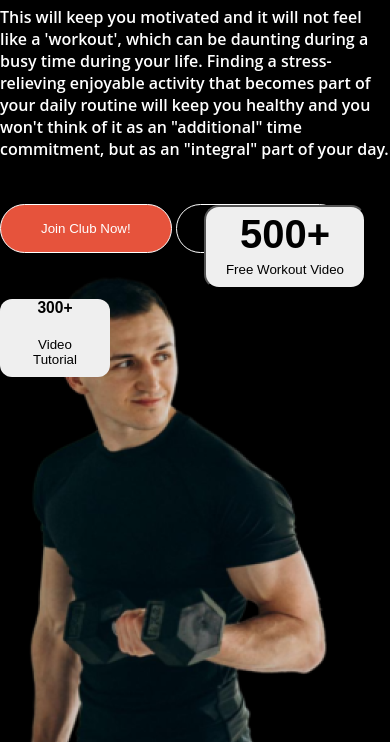
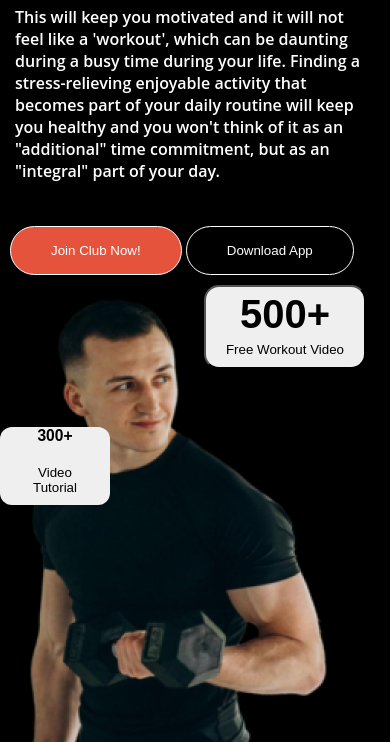
Before and after one commit to mydul11info/Assinment-02, a plain HTML site: page index.html in a window 390 px wide. Shown: the part 539-1281 px from the top of the page. Drawn offline with Linux system fonts and the light colour scheme.

Commit message:
added the section

```diff
--- a/index.html
+++ b/index.html
@@ -21,7 +21,7 @@
             <div>
                 <h1 class="banner-title">Get body in <br> <em><span>shape</span></em>& stay <br> healthy</h1> <br>
                 <p class="banner-distanection ">This will keep you motivated and it will not feel like a 'workout', which can be daunting during  a busy time during your life. Finding a stress-relieving enjoyable activity that becomes  part of your daily routine will keep you healthy and you won't think of  it as an "additional" time commitment, but as an "integral" part of your day.</p> <br> <br>
-                <button class="banner-button primary">Join Club Now!</button>
+                <button class="banner-button primary" id="btn-1">Join Club Now!</button>
                 <button class="banner-button" id="btn-2">Download App</button>
             </div>
             <div class="images-btn-img">
--- a/styles/style.css
+++ b/styles/style.css
@@ -50,7 +50,6 @@ body{
 }
 header{
     max-width: 73.25rem;
-    /* max-width: 80%; */
     margin:0 auto;
 }
 /* navbar stayls */
@@ -103,7 +102,6 @@ header{
 .img-part-1{
     position: absolute;
     top: 12.5rem;
-    /* top: 14.5rem; */
     right: 8.5rem;
     border-radius: 15px;
 }
@@ -129,10 +127,8 @@ header{
     padding: 10px 20px;
 }
 
-/* change-habbit styles here */
 .change-habbit{
     max-width: 73.25rem;
-    /* max-width: 80%; */
     margin: 0 auto;
     margin-top: 4rem;
     margin-bottom: 50px;
@@ -162,7 +158,6 @@ header{
     border-radius: 1rem;
 }
 .run-extra-text >h3{
-    /* padding-bottom: 2rem; */
     margin: 8px 0;
 }
 .run-extra-img{
@@ -185,7 +180,6 @@ header{
 /* bmi-calculator code here */
 .bmi-calculator{
     width: 580px;
-    /* width: 671px; */
     margin: 60px auto;
     justify-content: center;
     border: 1px solid violet;
@@ -194,9 +188,6 @@ header{
 .bmi-calculator p{
     width: 580px;
 }
-/* .bmi-calculator h3{
-    margin-right: -10px;
-} */
 
 
 .chart-and-calculator-parent{
@@ -367,18 +358,24 @@ footer{
             .navbar ul{
                 display: none;
             }
+            .banner-title, .banner-distanection{
+                padding: 0 15px;
+            }
+            #btn-1{
+                margin-left: 10px;
+            }
             .images-btn-img img{
                 position: relative;
             }
             .img-part-1{
                 position: absolute;
-                top: 46.5rem;
+                top: 51.5rem;
                 right: 1.5rem;
                 border-radius: 15px;
             }
             .img-part-2{
                 position: absolute;
-                bottom: -4.5rem;
+                bottom: -12.5rem;
                 right:17.5rem;
                 border: none;
                 border-radius: 12px;}
```
